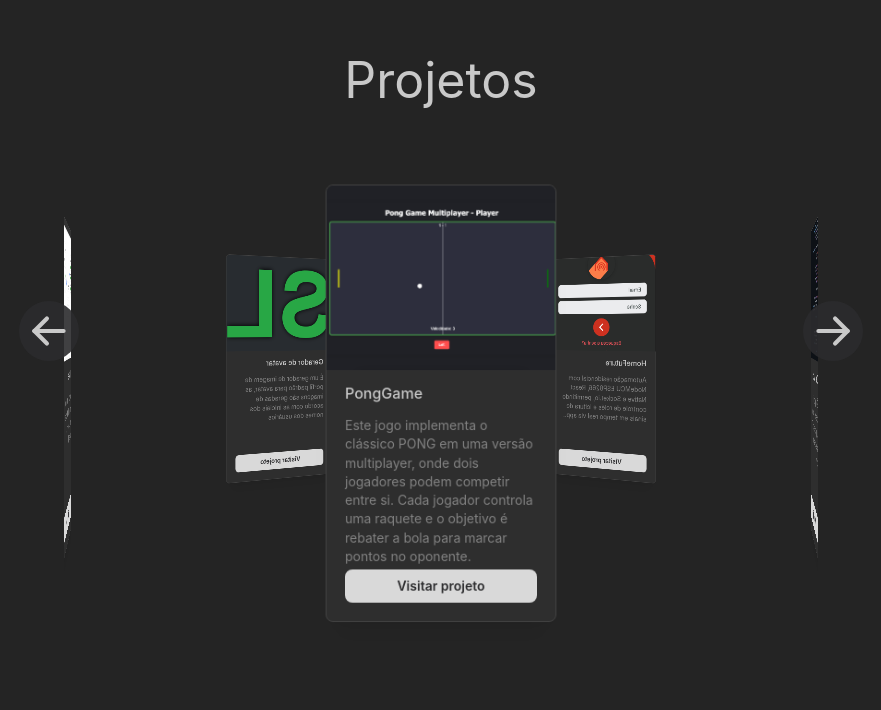
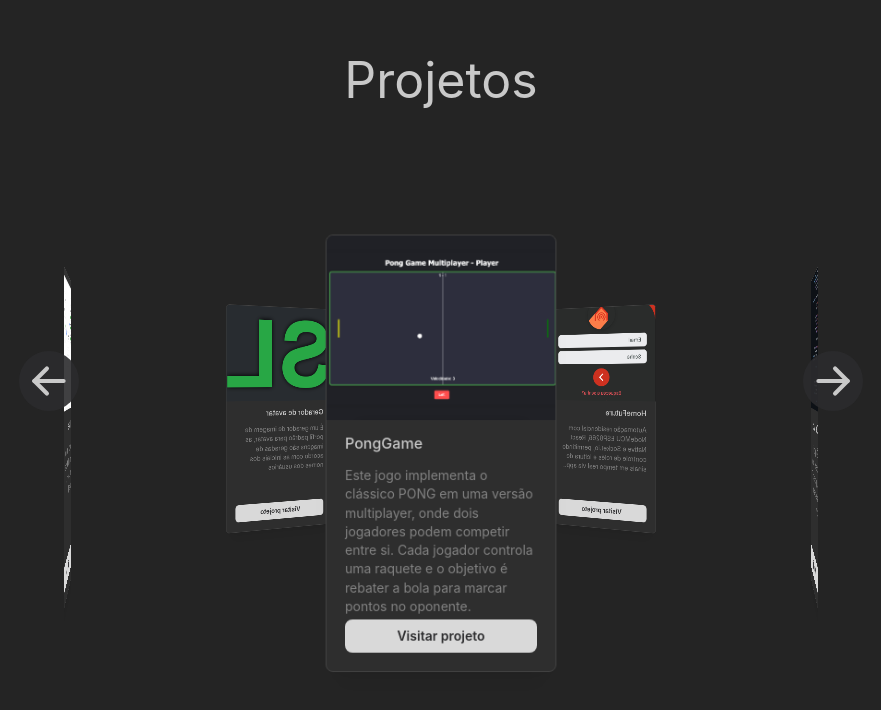
Before and after one commit to SimonLopes/Portfolio, a React (Vite) app: page / in a window 1280 px wide. Shown: the part 1824-2534 px from the top of the page, without its empty margins (199-1080 px from the left). Built offline with nearby package versions, Linux system fonts and the light colour scheme.

Commit message:
chore: fix margin projects

```diff
--- a/src/Sections/Projects/index.tsx
+++ b/src/Sections/Projects/index.tsx
@@ -76,7 +76,7 @@ const Projects: React.FC = () => {
         justify="center"
         flex={1}
         w="100%"
-        mt={-100}
+        mt={0}
         className="projects-slider-container"
       >
         <Flex flex={1} align="center" justify="space-around">
```
